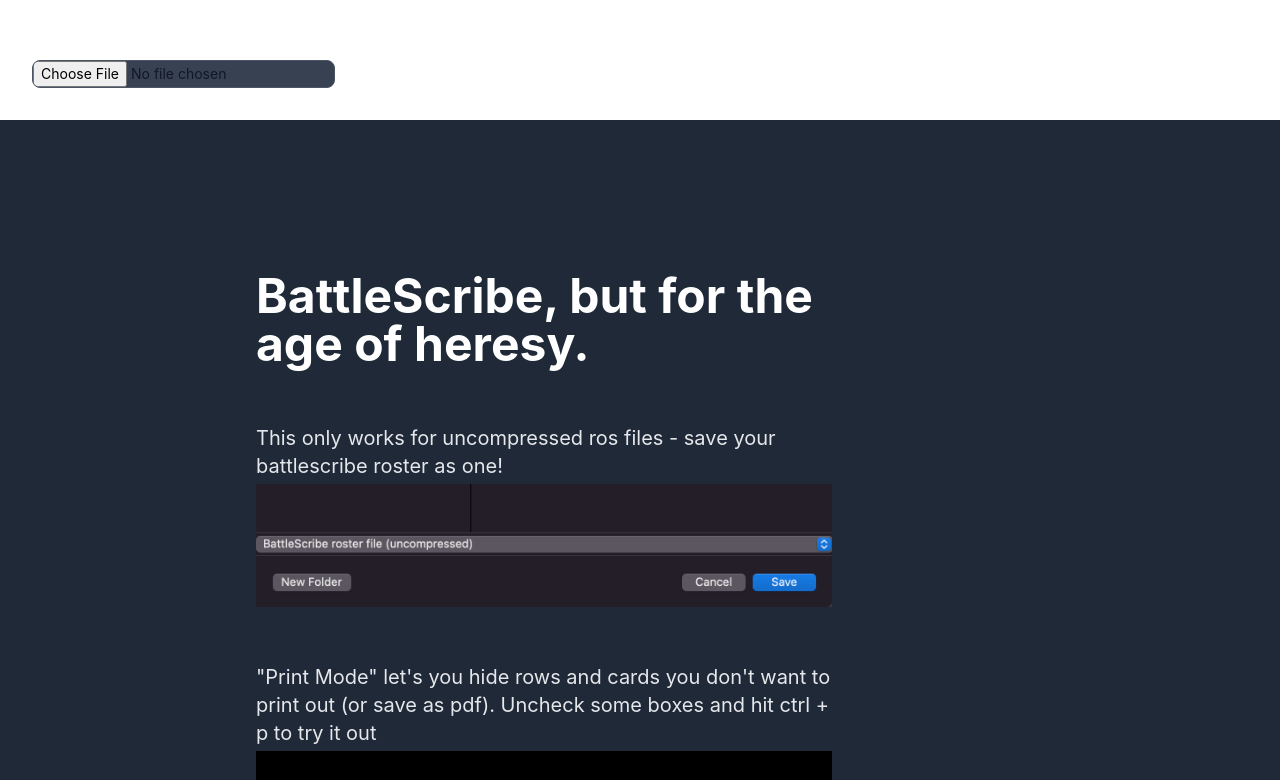
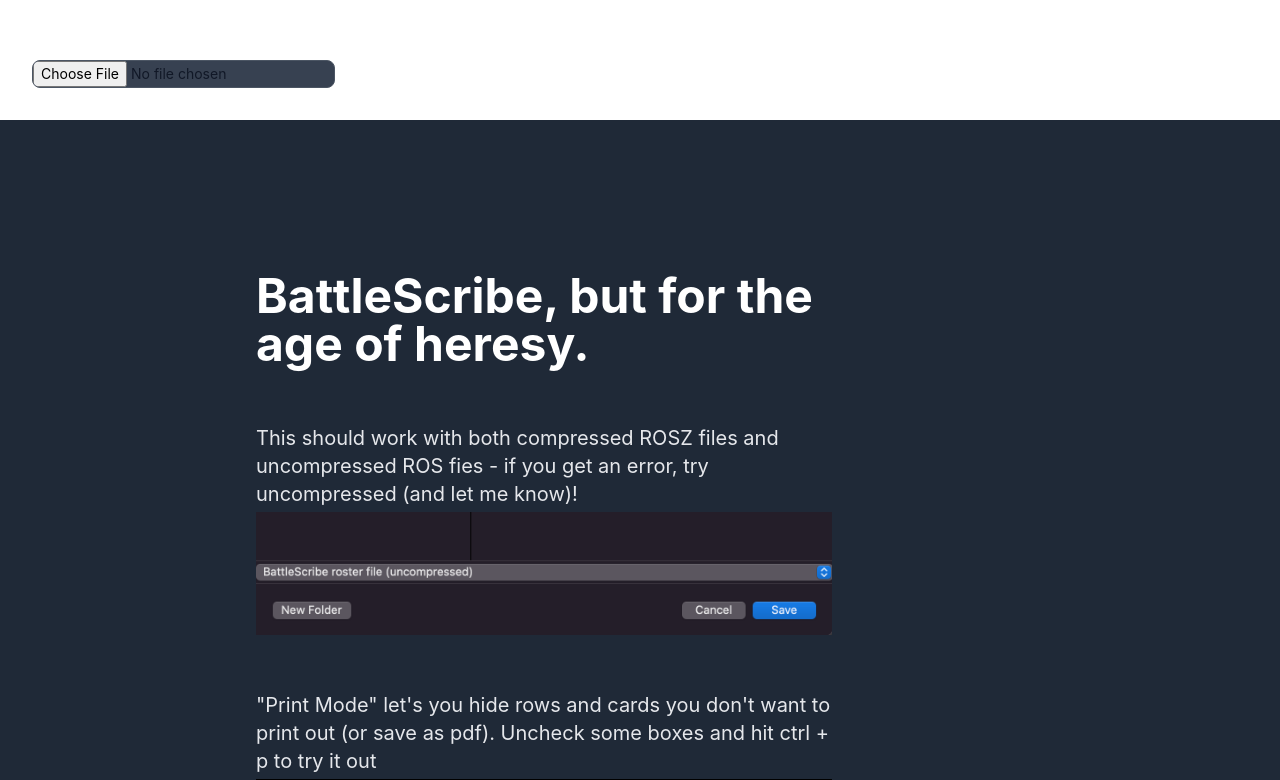
Before and after one commit to gnomadic/heresyscribe, a Next.js app: page / in a window 1280 px wide. Shown: the top 780 px of the page. Built offline with nearby package versions, Linux system fonts and the light colour scheme.

Commit message:
clarifying support for rosz:

```diff
--- a/components/NoFile.jsx
+++ b/components/NoFile.jsx
@@ -17,8 +17,9 @@
               BattleScribe, but for the age of heresy.
             </h2>
             <p className="mb-1 text-xl text-gray-200">
-              This only works for uncompressed ros files - save your
-              battlescribe roster as one!
+              This should work with both compressed ROSZ files and uncompressed
+              ROS fies - if you get an error, try uncompressed (and let me
+              know)!
             </p>
             <Image src={ros} alt="ros" />
 
```
